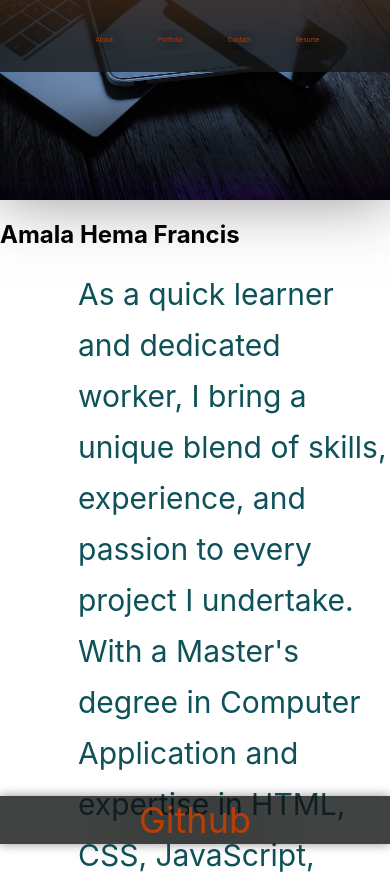
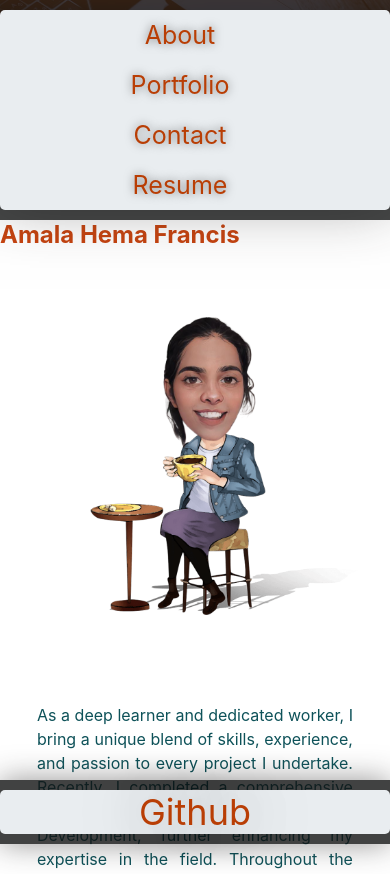
Before and after one commit to amalahema/portfolio_Amala, a React (Create React App) app: page / in a window 390 px wide. Shown: the top 874 px of the page. Built offline with nearby package versions, Linux system fonts and the light colour scheme.

Commit message:
Resposive Web Page done

```diff
--- a/src/Components/About/index.js
+++ b/src/Components/About/index.js
@@ -14,15 +14,10 @@ function About(){
                     <img src={avatar} style={{ width: "100%" }} alt="profile" />
                 </div>
                 <p className="about-me">
-                As a quick learner and dedicated worker, I bring a unique blend of skills,
-                experience, and passion to every project I undertake. With a Master's degree in
-                Computer Application and expertise in HTML, CSS, JavaScript, Angular, and React,
-                I am well-equipped to develop and deploy robust web applications. I have a proven
-                track record of success in delivering high-quality code on time and within budget.
-                Outside of work, I enjoy reading books and exploring new recipes in the kitchen.
-                I find that these hobbies help me stay creative and inspired, and allow me to bring
-                fresh perspectives to my work. Whether working independently or as part of a team,
-                I am committed to delivering exceptional results and exceeding expectations.
+                <p>As a deep learner and dedicated worker, I bring a unique blend of skills, experience, and passion to every project I undertake. Recently, I completed a comprehensive bootcamp in Full-Stack Web Development, further enhancing my expertise in the field. Throughout the bootcamp, I actively contributed to various projects on GitHub, showcasing my practical understanding of the concepts we studied.</p>
+                <p>With a Master's degree in Computer Application and proficiency in HTML, CSS, JavaScript, Angular, and React, I am well-equipped to develop and deploy robust web applications. I have a proven track record of success in delivering high-quality code on time. Additionally, I have collaborated on team projects, gaining valuable experience in working cohesively within a group setting.</p>
+                <p>Outside of work, I am known for my decorative and colorful personality, which reflects in both my personal and professional life. I enjoy reading books, which helps me stay creative and inspired, allowing me to bring fresh perspectives to my projects. Whether working independently or as part of a team, I am committed to delivering exceptional results and exceeding expectations. My enthusiasm for learning and dedication to excellence drive me to continuously grow and adapt to emerging technologies and industry trends.</p>
+                <p>Throughout my journey, I have maintained a strong focus on timely assignment submissions, ensuring that I practically apply the knowledge gained from the bootcamp to real-world projects effectively.</p>
                 </p>
               </div>
             </div>
--- a/src/index.css
+++ b/src/index.css
@@ -5,6 +5,7 @@ body {
     sans-serif;
   -webkit-font-smoothing: antialiased;
   -moz-osx-font-smoothing: grayscale;
+  color: #c74410;
 
 }
 
@@ -14,7 +15,7 @@ code {
 }
 .intro p {
   line-height: 1.7;
-  color: #0E5259;
+  color: #c74410;
   width: 80%;
   font-size: 20px;
   margin: 0 auto;
@@ -29,7 +30,8 @@ code {
 }
 .intro-info p
 {
-  font-size: 30px;
+  font-size: 20px;
+  margin-bottom: 20px; /* Add margin at the bottom of each paragraph */
 }
 
 .intro-img {
@@ -70,6 +72,7 @@ header {
 header a {
   text-decoration: none;
   color: #b93e05;
+  font-size: 30px;
 }
 
 
@@ -124,7 +127,7 @@ header nav ul li a:hover {
 }
 .about-me
 {
-  font-size: 36px; /* Set the desired text size */
+  font-size: 26px; /* Set the desired text size */
 }
 
 
@@ -153,14 +156,12 @@ footer nav ul li a:hover {
 }
 footer {
   background-color:rgba(18, 19, 19, 0.8);  /* Same background color as the header navigation */
-  padding: 2px 0;
+  padding: 5px 0;
   text-align: center;
   position: fixed;
   bottom: 0;
   width: 100%;
-  box-shadow: 0 0 10px rgba(44, 42, 42, 0.5);
-  max-height: 50px; /* Adjust the maximum height as needed */
-  overflow: auto;
+  box-shadow: 0 0 30px rgba(44, 42, 42, 0.5);
 }
 
 .resume-text {
@@ -175,7 +176,25 @@ footer {
   border-radius: 5px;
   font-size: 23px;
 }
+nav {
+ display:flex;
+}
+ul {
+  list-style: none;
+  display: flex;
+  margin: 0;
+  padding: 0;
+}
 
+li {
+  margin-right: 20px;
+}
+
+a {
+  color: #333;
+  text-decoration: none;
+  font-size: 16px;
+}
 .resume-text:hover {
   background-color: #d96029;
 }
@@ -228,24 +247,23 @@ footer {
 
 .project-summary p,h4 {
   color: #db6b02;
-  font-size: 28px;
+  font-size: 20px;
+  line-height: 1.5; /* Adjust line-height as needed */
 }
 
 .contact-info {
   display: flex;
   justify-content: space-between;
   flex-wrap: wrap;
-  font-size:24px;
-  margin-left: 160px;
+  font-size: 24px;
+  margin-left: 550px; /* Adjust the margin to move it away from the left */
 }
 
 .contact-form {
-  padding-right: 10%;
+  padding-right: 10px;
+  margin: 0 auto; /* Horizontal centering */
+  margin-left: 100px; /* Adjust the margin to move it away from the center */
 }
-.contact h2 {
-  color: #F2E3D5;
-}
-
 .contact-form input,
 .contact-form textarea {
   border: 1px solid #024e76;
@@ -261,3 +279,213 @@ footer {
   background-color: rgba(255, 255, 255, 0.75);
 
 }
+/*media queriers for different viewport*/
+/* Medium screens (tablets) */
+@media (max-width: 768px) {
+  .intro-info {
+    flex-direction: column;
+    align-items: center;
+  }
+ .intro p{
+  text-align: justify;
+  line-height: 1.7;
+  color: #0E5259;
+  width: 80%;
+  font-size: 18px; /* Updated font size */
+  margin: 20px auto 30px; /* Adjust margin for better spacing */
+ }
+  .about-me {
+    font-size: 18px;
+    margin-top: 20px;
+  }
+  .contact {
+    flex-direction: column;
+  }
+
+
+  .contact-info,
+  .contact-form {
+    flex-basis: 50%; /* Make each element occupy 50% of the container width */
+    margin-bottom: 10px; /* Adjust margin for better spacing */
+  }
+  footer {
+    padding: 15px 0;
+  }
+
+  .project-img img {
+    max-width: 90%; /* Reduce the maximum width for medium screens */
+    margin-top: 20px;
+  }
+  header nav ul {
+    display: flex;
+    justify-content: space-between;
+    align-items: center;
+    list-style: none;
+    padding: 0;
+  }
+
+  header nav ul li {
+    margin-right: 35px; /* Add margin between list items */
+
+
+  }
+
+
+  header nav ul li a {
+
+    font-size: 25px;
+
+
+
+    display: inline-block; /* Ensure proper spacing between elements */
+    padding: 10px; /* Adjust padding to control the size of the link */
+    color:  #b93e05; /* Set the default color for the links */
+  }
+
+  header nav ul li a:hover {
+    padding: 3px 10px; /* Adjust padding to control the size of the link on hover */
+    background: #1d1c1c;
+    color: #D5F2EA;
+    border-radius: 5px;
+    text-shadow: none;
+    text-decoration: underline; /* Add underline style on hover */
+  }
+
+  .logo {
+    font-size: 20px;
+  }
+
+ nav  {
+    flex-direction: column; /* Add this to stack the li elements in a column */
+
+  }
+  nav ul
+  {
+    flex-direction: column;
+    padding: 10px;
+    background-color: #e9edf0;
+    border-radius: 5px;
+    padding: 10px 0;
+    width: 100%; /* Take full width */
+
+  }
+
+  nav ul li {
+    margin: 5px 0;
+
+  }
+ nav ul li a
+ {
+    font-size: 55px;
+    width: 100%;
+  }
+
+  h4 {
+    font-size: 20px; /* Reduce font size for mobile screens */
+  }
+
+  p {
+    font-size: 14px; /* Reduce font size for mobile screens */
+  }
+  .contact-info {
+    margin-left: 30px;
+  }
+
+  .contact-form {
+    margin-left: 30px;
+  }
+
+
+}
+/* Small screens (mobile phones) */
+@media (max-width: 480px) {
+  .intro-info {
+
+    flex-direction: column;
+    align-items: center;
+  }
+
+  .intro-img {
+    margin-bottom: 20px;
+  }
+
+  .intro p {
+    width: 90%; /* Set width to 100% to occupy the full width of the screen */
+    font-size: 16px; /* Decrease font size for smaller screens */
+    line-height: 1.5; /* Adjust line-height for better readability */
+    margin: 20px auto 30px; /* Adjust margin for better spacing */
+  }
+
+  .about-me {
+    font-size: 16px;
+    text-align: center;
+  }
+  .contact {
+    padding: 10px;
+  }
+
+  .contact-info,
+  .contact-form {
+    margin-left: 30px;
+    margin-right: 30px;
+  }
+  .contact-info {
+    font-size: 18px;
+  }
+
+
+  footer {
+    padding: 10px 0;
+  }
+
+  nav ul li {
+    margin: 0 5px;
+  }
+
+  nav ul li a {
+    font-size: 16px;
+  }
+  header {
+    flex-direction: column;
+  }
+
+  .logo {
+    font-size: 18px;
+    margin-bottom: 10px;
+  }
+
+  .navigation {
+    display: flex;
+    flex-direction: column;
+    align-items: center;
+  }
+
+  .nav-item {
+    margin: 5px;
+  }
+  a {
+    font-size: 14px;
+  }
+  .project-info {
+    font-size: 16px;
+    margin-bottom: 15px; /* Reduce the margin for smaller screens */
+  }
+  .project-img img {
+
+    max-width: 100%; /* Reduce the maximum width for small screens */
+    margin-top: 20px;
+  }
+  .project-summary p,h4 {
+    color: #db6b02;
+    font-size: 16px;
+    line-height: 1.5; /* Adjust line-height as needed */
+  }
+
+  h4 {
+    font-size: 18px; /* font size for smaller screens */
+  }
+
+  p {
+    font-size: 12px; /*font size for smaller screens */
+  }
+}
```
Also changed, not shown: src/Components/Contact/index.js (+48 -23 lines).
